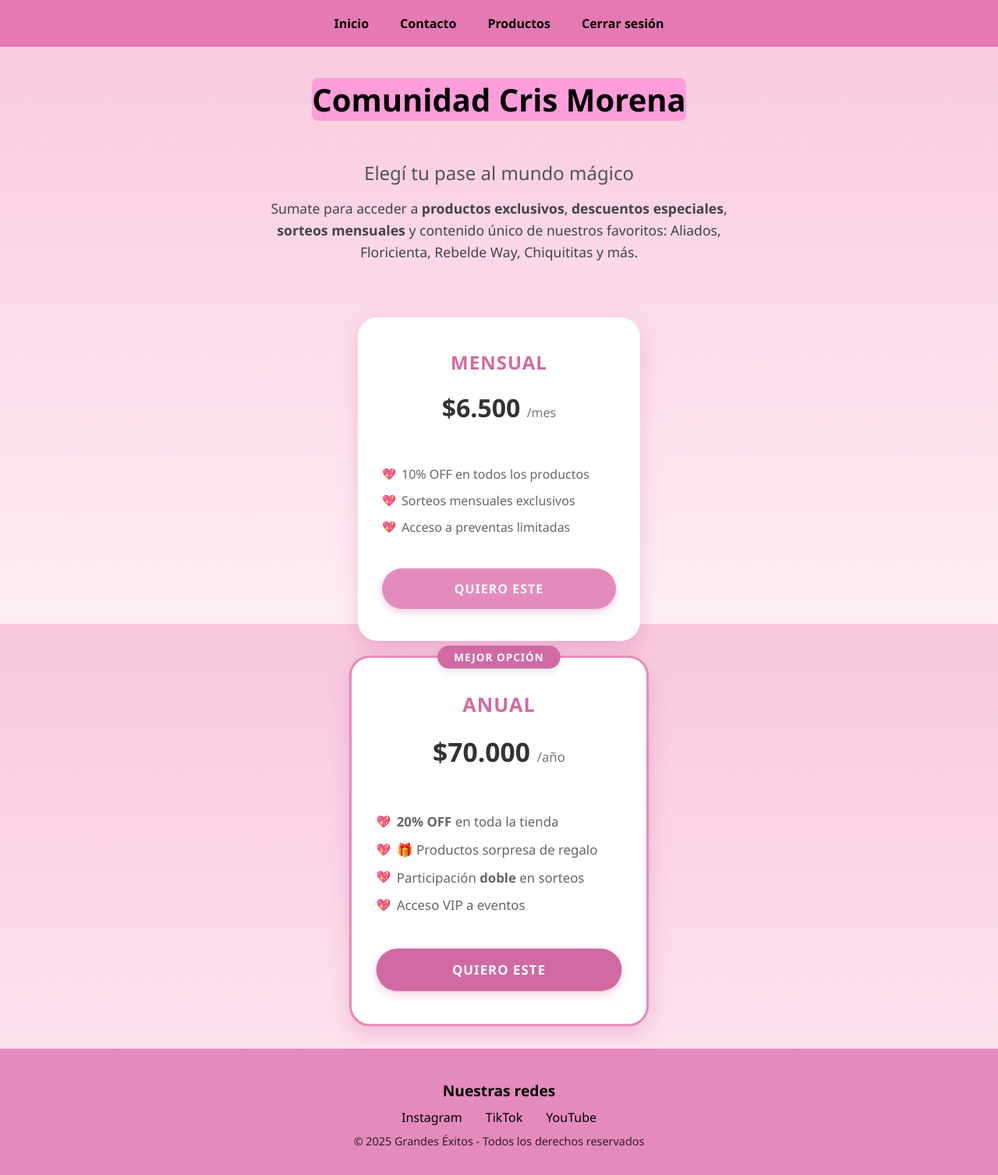
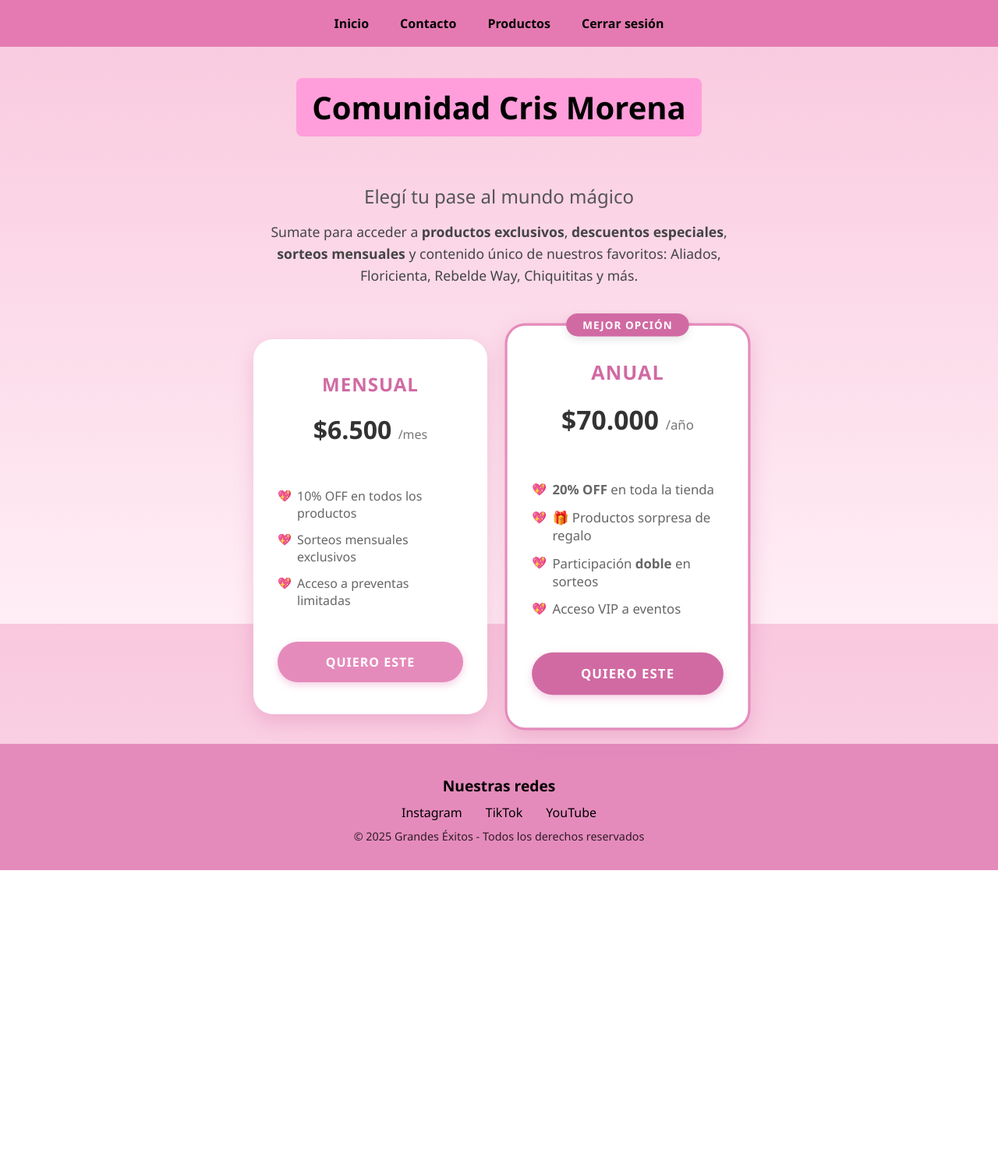
Before and after one commit to juanpatriciochiriff/TP_N_3_PAGINA_WEB, a PHP site: page /suscripcion.php in a window 1280 px wide. Shown: the whole page at 78% size. After the commit the page ends 1116 px from the top, so only its background shows below. Run offline with PHP 8.4, Linux system fonts and the light colour scheme; a user stored in the database is signed in; data comes from the database, SQL or seed files in the repository.

Commit message:
subo arreglo de suscripcion

```diff
--- a/src/css/suscripcion.css
+++ b/src/css/suscripcion.css
@@ -1,3 +1,8 @@
+/* 1. REGLA DE ORO: Esto evita que el padding agrande los elementos más allá del 100% */
+* {
+    box-sizing: border-box;
+}
+
 :root {
     --rosa-fondo: #f9c8de;
     --rosa-boton: #e58bbc;
@@ -9,28 +14,35 @@
 
 body {
     margin: 0;
+    padding: 0;
     font-family: 'Segoe UI', 'Roboto', sans-serif;
     background-color: var(--rosa-fondo);
     background-image: linear-gradient(180deg, var(--rosa-fondo) 0%, #ffeef5 100%);
+    background-attachment: fixed; /* Mantiene el fondo fijo y uniforme */
     color: var(--texto);
     min-height: 100vh;
+    overflow-x: hidden; /* Evita que la página baile hacia los lados */
 }
 
+/* Ajuste del título para que no empuje el ancho en celulares */
 .titulo-principal {
     background-color: #ff9edb;
     color: black;
     text-align: center;
     font-size: 2.5rem;
     border-radius: 8px;
-    width: fit-content;
+    width: auto;         /* Antes era fit-content, que puede romper el ancho */
+    max-width: 90%;      /* Asegura que nunca sea más ancho que la pantalla */
     display: block;
-    margin: 40px auto 10px auto; /* Centrado correcto */
+    margin: 40px auto 20px auto;
+    padding: 10px 20px;  /* Un poco de aire interno */
 }
 
 .suscripcion {
+    width: 100%;        /* Asegura que ocupe el ancho disponible */
     max-width: 1000px;
     margin: auto;
-    padding: 20px;
+    padding: 20px;      /* Gracias al box-sizing del inicio, esto ya no rompe el ancho */
     text-align: center;
 }
 
@@ -42,28 +54,30 @@
 
 .descripcion {
     max-width: 600px;
+    width: 90%; /* Asegura margen en móviles */
     margin: 0 auto 50px auto;
     line-height: 1.6;
     color: #444;
     font-size: 1.1rem;
 }
 
-/* Contenedor de tarjetas */
+/* --- CONTENEDOR DE TARJETAS --- */
 .planes {
     display: flex;
+    flex-direction: row; /* En PC uno al lado del otro */
     justify-content: center;
+    align-items: center;
     gap: 30px;
-    align-items: center;
-    flex-wrap: wrap;
-    padding: 20px;
+    width: 100%;
+    padding: 10px; /* Reduje el padding para evitar desbordes */
 }
 
 /* Diseño base de la tarjeta */
 .plan {
     background: var(--blanco);
     padding: 40px 30px;
-    width: 100%;
-    max-width: 300px;
+    width: 100%; /* Intenta ocupar espacio */
+    max-width: 300px; /* Pero se detiene en 300px */
     border-radius: 25px;
     box-shadow: var(--sombra-suave);
     border: 1px solid rgba(255, 255, 255, 0.5);
@@ -119,9 +133,9 @@
     text-transform: uppercase;
     letter-spacing: 1px;
     box-shadow: 0 4px 10px rgba(0,0,0,0.1);
+    white-space: nowrap; /* Evita que el texto se rompa en dos líneas */
 }
 
-/* Listas de beneficios */
 .plan ul {
     list-style: none;
     padding: 0;
```
Also changed, not shown: other parts of src/css/suscripcion.css (+30 -22 lines).
